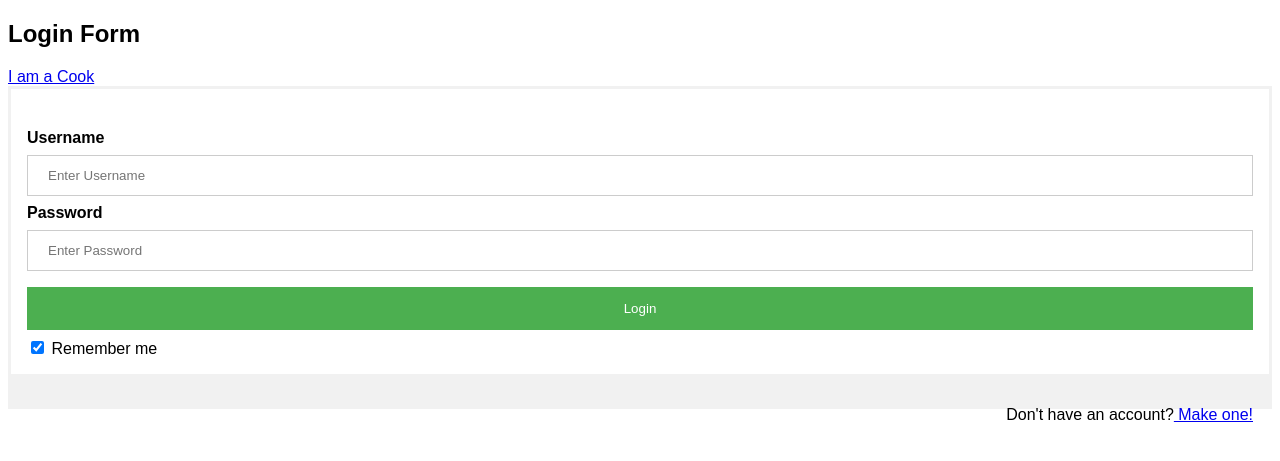
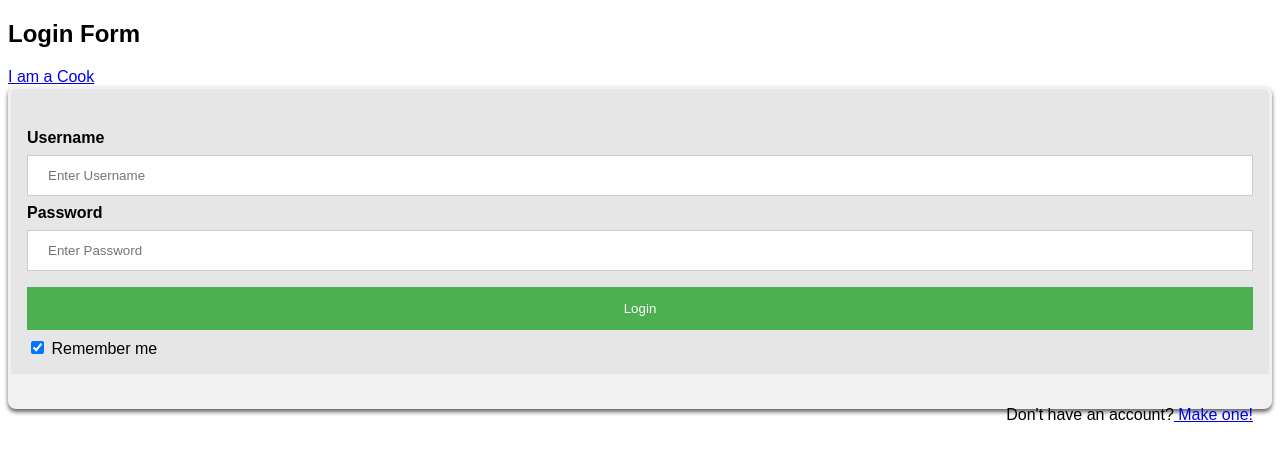
Before and after one commit to pvantruong/Smart_Food_Court_Web, a PHP site: page / in a window 1280 px wide. Shown: the top 461 px of the page. Run offline with PHP 8.4, Linux system fonts and the light colour scheme.

Commit message:
chỉnh sửa index.php

```diff
--- a/web_ttcnpm/index.php
+++ b/web_ttcnpm/index.php
@@ -14,7 +14,16 @@ if(isset($_SESSION['id'])){
 <meta name="viewport" content="width=device-width, initial-scale=1">
 <style>
 body {font-family: Arial, Helvetica, sans-serif;}
-form {border: 3px solid #f1f1f1;}
+form {
+  border: 3px solid #f1f1f1;
+  background: #E6E6E6;
+	border-radius: 8px 8px 8px 8px;
+		-moz-border-radius: 8px 8px 8px 8px;
+		-webkit-border-radius: 8px 8px 8px 8px;
+	-webkit-box-shadow: #666 0px 3px 4px;
+	-moz-box-shadow: #666 0px 3px 4px;
+	box-shadow: #666 0px 3px 4px;
+  }
 
 input[type=text], input[type=password] {
   width: 100%;
```
Also changed, not shown: 2 other files.
